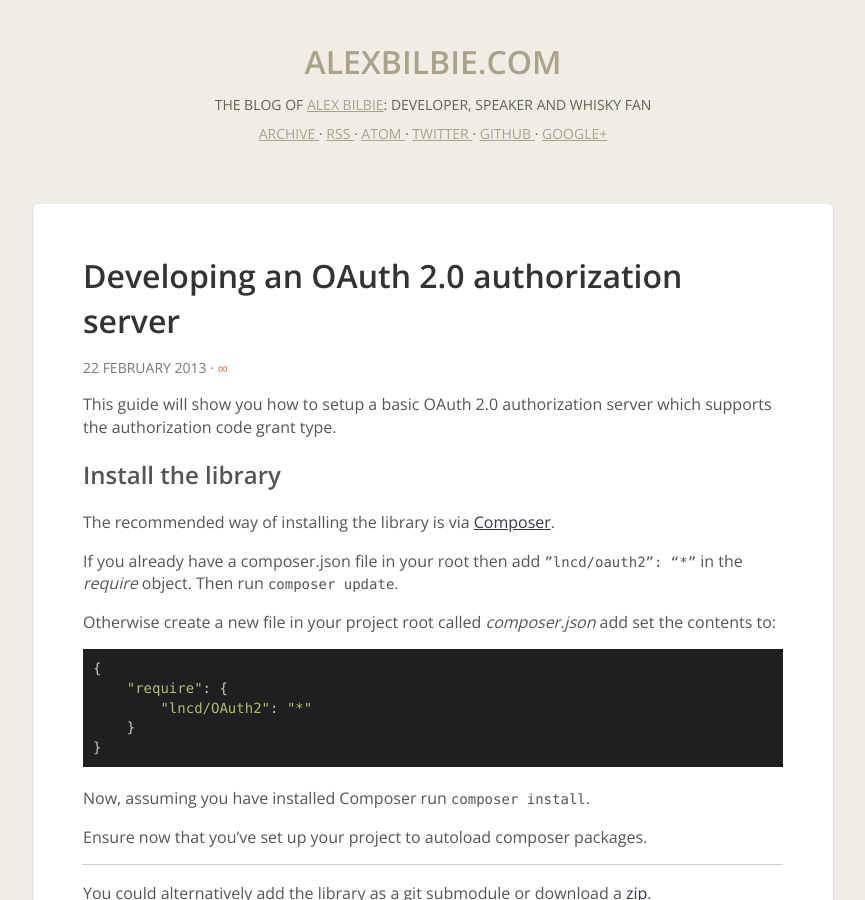
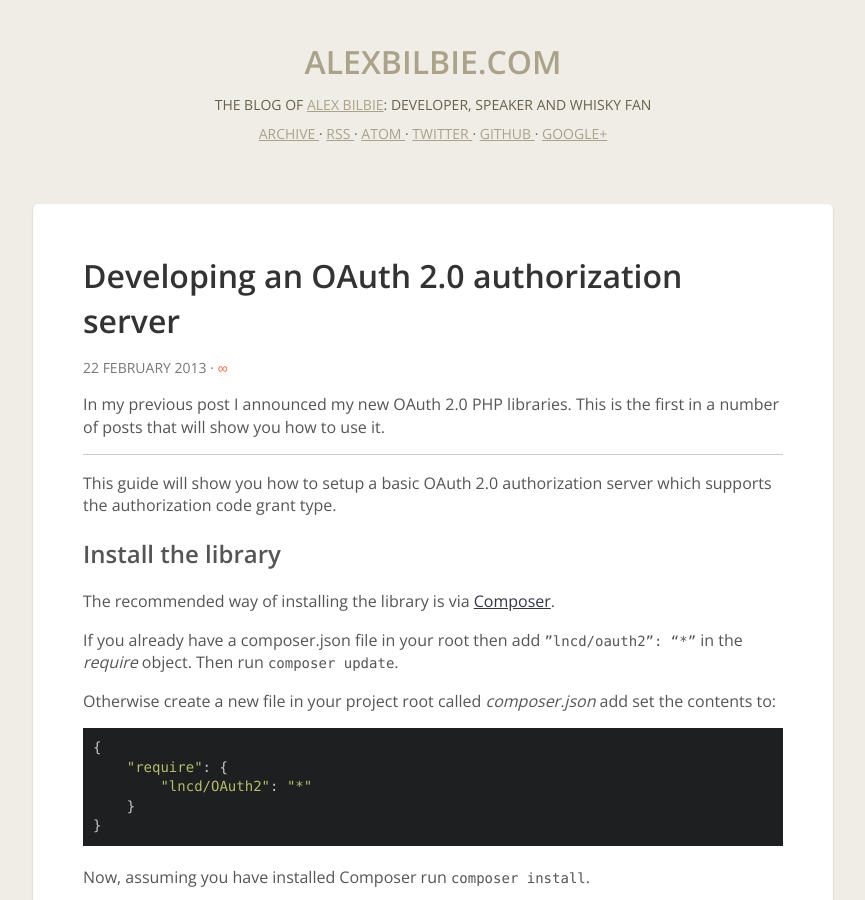
Before and after one commit to alexbilbie/alexbilbie.github.com, a Jekyll site: the page built from _posts/2013-02-22-developing-an-oauth2-authorization-server.md, in a window 1280 px wide and 900 px high. Shown: the whole window, without its empty margins (207-1072 px from the left). Built offline with Jekyll 4.4.1, drawn with Linux system fonts in a browser that asks for light colours; comment, search, counter and statistics services are not loaded.

Commit message:
Clarification

```diff
--- a/_posts/2013-02-22-developing-an-oauth2-authorization-server.md
+++ b/_posts/2013-02-22-developing-an-oauth2-authorization-server.md
@@ -4,6 +4,10 @@ permalink: /2013/02/developing-an-oauth2-authorization-server/
 layout: default
 published: true
 date: "2013-02-22 09:00:00"
+---
+
+In my previous post I announced my new OAuth 2.0 PHP libraries. This is the first in a number of posts that will show you how to use it.
+
 ---
 
 This guide will show you how to setup a basic OAuth 2.0 authorization server which supports the  authorization code grant type.
```
